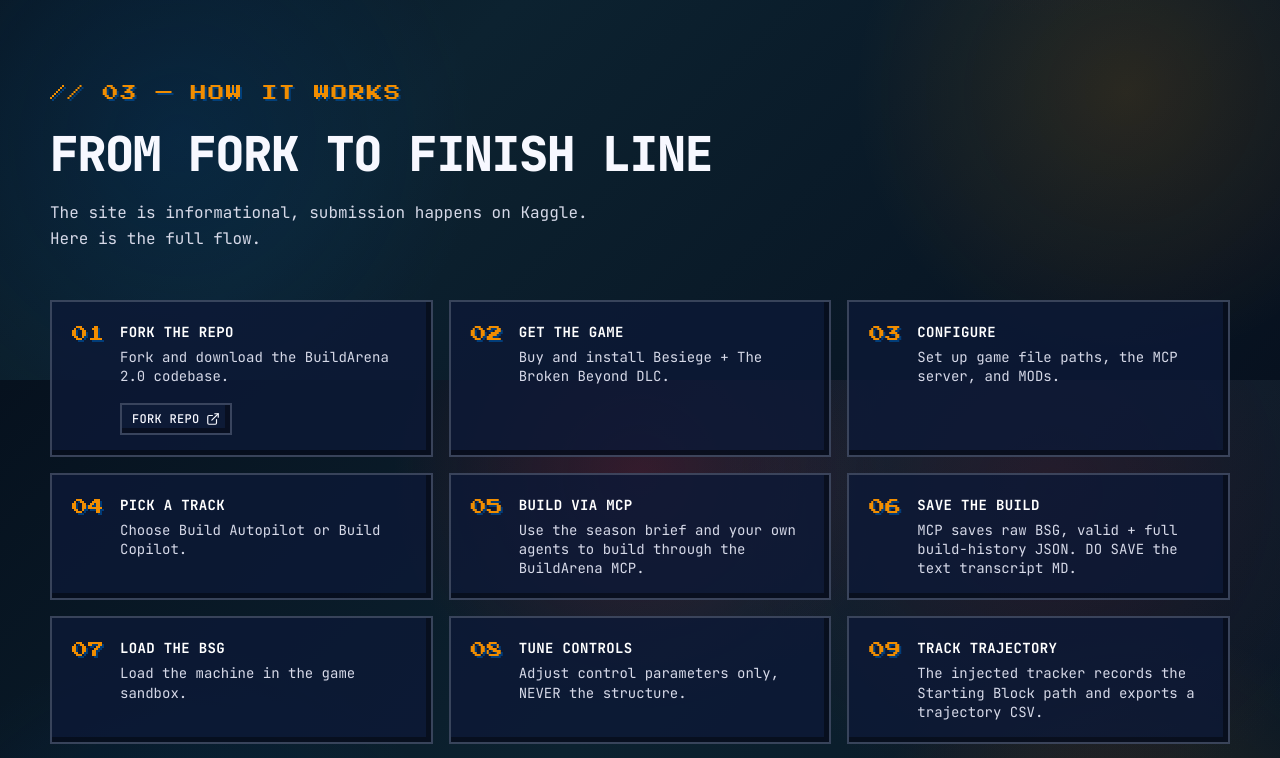
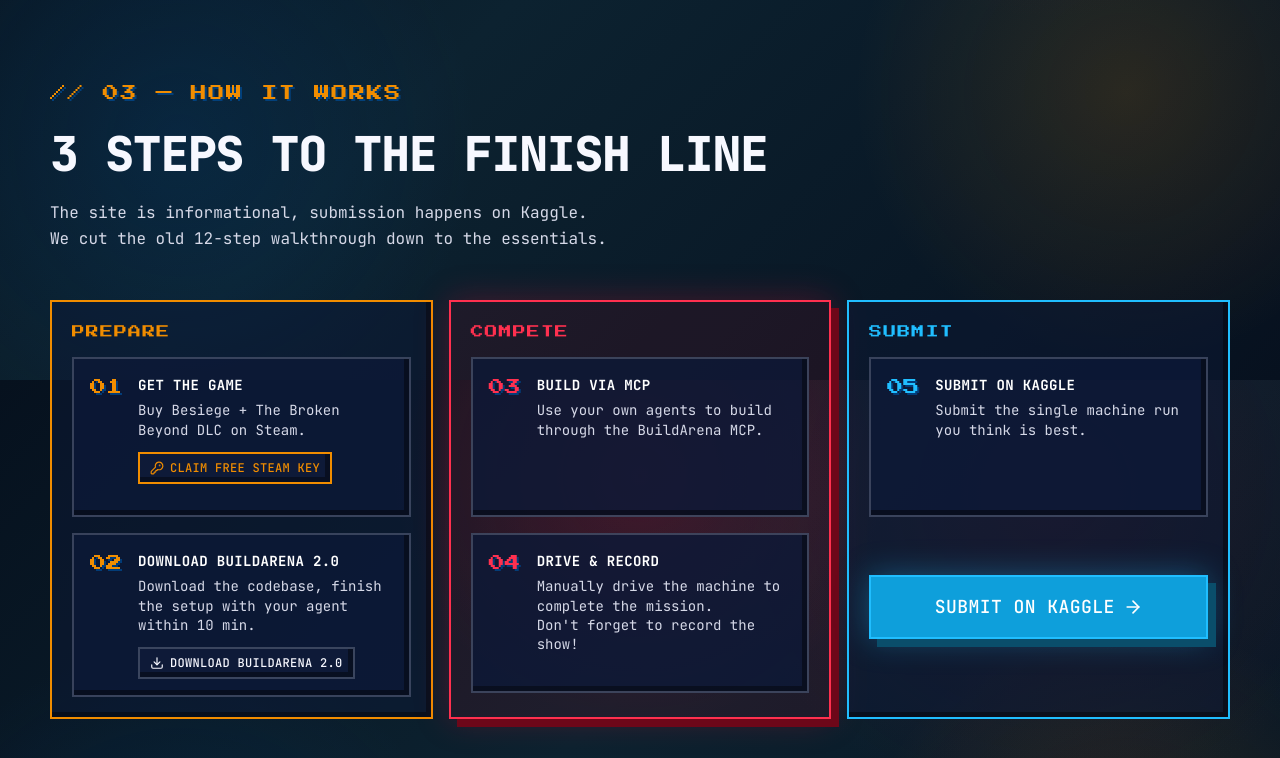
Before and after one commit to build-arena/ConstructionChallenge, a React (Vite) app in the folder web/: page / in a window 1280 px wide. Shown: the part 3620-4378 px from the top of the page. Built offline with nearby package versions, Linux system fonts and the light colour scheme; a web font is replaced by a local one.

Commit message:
feat: adjust HowItWorks section

```diff
--- a/web/src/components/sections/HowItWorks.tsx
+++ b/web/src/components/sections/HowItWorks.tsx
@@ -1,24 +1,62 @@
-import { ArrowRight, ExternalLink } from "lucide-react"
+import { ArrowRight, Download, KeyRound } from "lucide-react"
 import { Section, SectionHeading } from "@/components/layout/Section"
 import { Button } from "@/components/ui/button"
 import { useI18n } from "@/i18n/I18nContext"
 import { LINKS } from "@/config/links"
+import { cn } from "@/lib/utils"
+
+// Each phase gets one accent color, used consistently for its border, its
+// label, and its step numbers — Prepare is orange, Compete is crimson (the
+// site's primary action color, since this is where the actual build/run
+// happens), Submit picks up the Kaggle-blue used by the Kaggle CTA itself.
+const PHASE_STYLES: Record<string, { border: string; accent: string }> = {
+  prepare: { border: "border-ba-orange", accent: "text-ba-orange" },
+  compete: { border: "border-crimson-bright", accent: "text-crimson-bright" },
+  submit: { border: "border-kaggle-blue-bright", accent: "text-kaggle-blue-bright" },
+}
 
 export function HowItWorks() {
-  const { t, lang } = useI18n()
+  const { t } = useI18n()
   const h = t.how
 
   return (
     <Section id="how">
       <SectionHeading tag={h.tag} title={h.title} intro={h.intro} />
 
-      <ol className="grid gap-4 md:grid-cols-2 lg:grid-cols-3">
-        {h.steps.map((step) => (
-          <li
+      {/* Three phases side by side on wider screens — Prepare / Compete /
+          Submit read left-to-right as one timeline, all stretched to the
+          same height (grid's default item-stretch) so none looks like an
+          afterthought. Submit only has one step, so its Kaggle button lives
+          in the leftover space below it, centered rather than pinned flush
+          to the bottom. */}
+      <div className="grid gap-4 md:grid-cols-3">
+        {h.phases.map((phase) => {
+          const isCompete = phase.key === "compete"
+          const style = PHASE_STYLES[phase.key]
+          return (
+            <div
+              key={phase.key}
+              className={cn(
+                "flex h-full flex-col border-2 p-5",
+                style.border,
+                isCompete ? "bg-crimson-wine/15 shadow-arcade" : "bg-card/60 shadow-inset-arcade",
+              )}
+            >
+              <p className={cn("mb-4 font-pixel text-[0.8rem] uppercase tracking-widest", style.accent)}>
+                {phase.label}
+              </p>
+              <div className="flex flex-col gap-4">
+                {phase.steps.map((step) => (
+                  <div
                     key={step.n}
-            className="group flex gap-4 border-2 border-border bg-card p-5 shadow-inset-arcade transition-colors hover:border-crimson-bright"
+                    className="flex min-h-40 shrink-0 gap-4 border-2 border-border bg-card p-4 shadow-inset-arcade transition-colors hover:border-crimson-bright"
                   >
-            <span className="font-pixel text-base text-ba-orange [text-shadow:2px_2px_0_rgba(0,73,144,0.75)]">
+                    <span
+                      className={cn(
+                        "shrink-0 font-pixel text-base [text-shadow:2px_2px_0_rgba(0,73,144,0.75)]",
+                        style.accent,
+                      )}
+                    >
                       {step.n}
                     </span>
                     <div>
@@ -29,25 +67,49 @@
                         {step.body}
                       </p>
                       {step.n === "01" ? (
-                <Button asChild size="sm" variant="outline" className="mt-4">
+                        <Button
+                          asChild
+                          size="sm"
+                          variant="outline"
+                          className="mt-3 border-ba-orange text-ba-orange hover:bg-ba-orange hover:text-space-900"
+                        >
+                          <a href={LINKS.gameKeyForm} target="_blank" rel="noopener noreferrer">
+                            <KeyRound className="size-3.5" />
+                            {h.gameKeyCta}
+                          </a>
+                        </Button>
+                      ) : null}
+                      {step.n === "02" ? (
+                        <Button asChild size="sm" variant="outline" className="mt-3">
                           <a href={LINKS.repo} target="_blank" rel="noopener noreferrer">
-                    {lang === "zh" ? "Fork 代码库" : "Fork repo"}
-                    <ExternalLink className="size-3.5" />
+                            <Download className="size-3.5" />
+                            {h.repoCta}
                           </a>
                         </Button>
                       ) : null}
                     </div>
-          </li>
+                  </div>
                 ))}
-      </ol>
+              </div>
 
-      <div className="mt-10 flex justify-center">
-        <Button asChild variant="kaggle" size="lg" className="shadow-arcade-kaggle">
+              {phase.key === "submit" ? (
+                <div className="flex flex-1 items-center justify-center">
+                  <Button
+                    asChild
+                    variant="kaggle"
+                    size="lg"
+                    className="h-[4rem] w-full justify-center text-lg shadow-arcade-kaggle"
+                  >
                     <a href={LINKS.kaggle} target="_blank" rel="noopener noreferrer">
                       {h.cta}
-            <ArrowRight className="size-4" />
+                      <ArrowRight className="size-5" />
                     </a>
                   </Button>
+                </div>
+              ) : null}
+            </div>
+          )
+        })}
       </div>
     </Section>
   )
--- a/web/src/i18n/content.ts
+++ b/web/src/i18n/content.ts
@@ -133,23 +133,44 @@
   },
   how: {
     tag: "// 03 — How it Works",
-    title: "From Fork to Finish Line",
+    title: "3 Steps to the Finish Line",
     intro:
-      "The site is informational, submission happens on Kaggle.\nHere is the full flow.",
-    steps: [
-      { n: "01", title: "Fork the repo", body: "Fork and download the BuildArena 2.0 codebase." },
-      { n: "02", title: "Get the game", body: "Buy and install Besiege + The Broken Beyond DLC." },
-      { n: "03", title: "Configure", body: "Set up game file paths, the MCP server, and MODs." },
-      { n: "04", title: "Pick a track", body: "Choose Build Autopilot or Build Copilot." },
-      { n: "05", title: "Build via MCP", body: "Use the season brief and your own agents to build through the BuildArena MCP." },
-      { n: "06", title: "Save the Build", body: "MCP saves raw BSG, valid + full build-history JSON. DO SAVE the text transcript MD." },
-      { n: "07", title: "Load the BSG", body: "Load the machine in the game sandbox." },
-      { n: "08", title: "Tune controls", body: "Adjust control parameters only, NEVER the structure." },
-      { n: "09", title: "Track trajectory", body: "The injected tracker records the Starting Block path and exports a trajectory CSV." },
-      { n: "10", title: "Drive & record", body: "Manual-drive the machine to complete the task, recording the full run video." },
-      { n: "11", title: "Publish video", body: "Upload to YouTube / Bilibili with #BuildArena #AI4E #Besiege." },
-      { n: "12", title: "Submit on Kaggle", body: "Submit the single machine run you think is best." },
+      "The site is informational, submission happens on Kaggle.\nWe cut the old 12-step walkthrough down to the essentials.",
+    phases: [
+      {
+        key: "prepare",
+        label: "Prepare",
+        steps: [
+          { n: "01", title: "Get the game", body: "Buy Besiege + The Broken Beyond DLC on Steam." },
+          {
+            n: "02",
+            title: "Download BuildArena 2.0",
+            body: "Download the codebase, finish the setup with your agent within 10 min.",
+          },
+        ],
+      },
+      {
+        key: "compete",
+        label: "Compete",
+        steps: [
+          { n: "03", title: "Build via MCP", body: "Use your own agents to build through the BuildArena MCP." },
+          {
+            n: "04",
+            title: "Drive & record",
+            body: "Manually drive the machine to complete the mission.\nDon't forget to record the show!",
+          },
+        ],
+      },
+      {
+        key: "submit",
+        label: "Submit",
+        steps: [
+          { n: "05", title: "Submit on Kaggle", body: "Submit the single machine run you think is best." },
+        ],
+      },
     ],
+    gameKeyCta: "Claim Free Steam Key",
+    repoCta: "Download BuildArena 2.0",
     cta: "Submit on Kaggle",
   },
   scoring: {
@@ -502,22 +523,43 @@
   },
   how: {
     tag: "// 03 — 参与流程",
-    title: "从 Fork 到终点线",
-    intro: "本站仅作信息展示，提交在 Kaggle 完成。\n完整流程如下。",
-    steps: [
-      { n: "01", title: "Fork 代码库", body: "Fork 并下载 BuildArena 2.0 代码库。" },
-      { n: "02", title: "购买游戏", body: "购买并安装 Besiege + The Broken Beyond DLC。" },
-      { n: "03", title: "完成配置", body: "配置游戏文件路径、MCP 服务器与 MOD。" },
-      { n: "04", title: "选择赛道", body: "选择 Build Autopilot 或 Build Copilot。" },
-      { n: "05", title: "通过 MCP 建造", body: "用赛季题目与自定义 agent，通过 BuildArena MCP 执行建造。" },
-      { n: "06", title: "保存建造", body: "MCP 保存原始 BSG、有效与全量建造历史 JSON。务必保存文本记录 MD。" },
-      { n: "07", title: "加载 BSG", body: "在游戏沙盒中加载机械。" },
-      { n: "08", title: "调整控制", body: "仅修改控制参数，绝不能修改结构。" },
-      { n: "09", title: "记录轨迹", body: "注入的跟踪脚本记录 Starting Block 轨迹并导出 trajectory CSV。" },
-      { n: "10", title: "驾驶并录制", body: "手动驾驶机械完成任务，并录制完整运行视频。" },
-      { n: "11", title: "发布视频", body: "上传到 YouTube / Bilibili 并带 #BuildArena #AI4E #Besiege。" },
-      { n: "12", title: "在 Kaggle 提交", body: "提交你认为最好的单次机械运行。" },
+    title: "三步冲线",
+    intro: "本站仅作信息展示，提交在 Kaggle 完成。\n原来 12 步的流程，现在精简成了核心 3 步。",
+    phases: [
+      {
+        key: "prepare",
+        label: "准备",
+        steps: [
+          { n: "01", title: "获取游戏", body: "在 Steam 购买 Besiege + The Broken Beyond DLC。" },
+          {
+            n: "02",
+            title: "下载 BuildArena 2.0",
+            body: "下载代码库，让你的 agent 在 10 分钟内完成配置。",
+          },
+        ],
+      },
+      {
+        key: "compete",
+        label: "比赛",
+        steps: [
+          { n: "03", title: "通过 MCP 建造", body: "用你自己的 agent，通过 BuildArena MCP 执行建造。" },
+          {
+            n: "04",
+            title: "驾驶并记录",
+            body: "手动驾驶机械完成任务。\n别忘了记录这场表演！",
+          },
+        ],
+      },
+      {
+        key: "submit",
+        label: "提交",
+        steps: [
+          { n: "05", title: "在 Kaggle 提交", body: "提交你认为最好的单次机械运行。" },
+        ],
+      },
     ],
+    gameKeyCta: "领取免费激活码",
+    repoCta: "下载 BuildArena 2.0",
     cta: "前往 Kaggle 提交",
   },
   scoring: {
```
Lines whose indentation alone changed are shown as unchanged.
